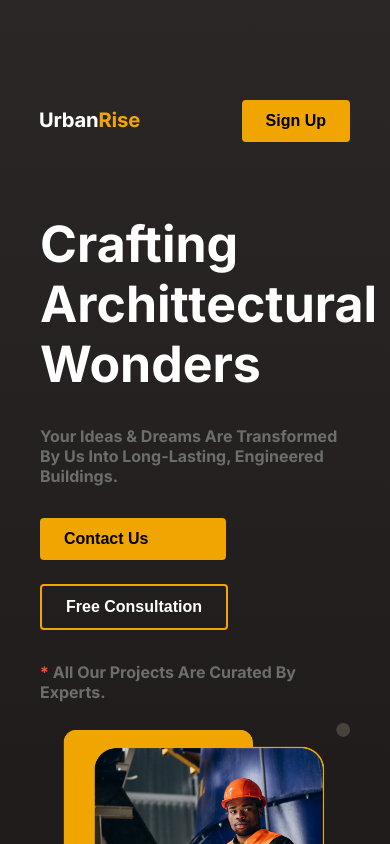
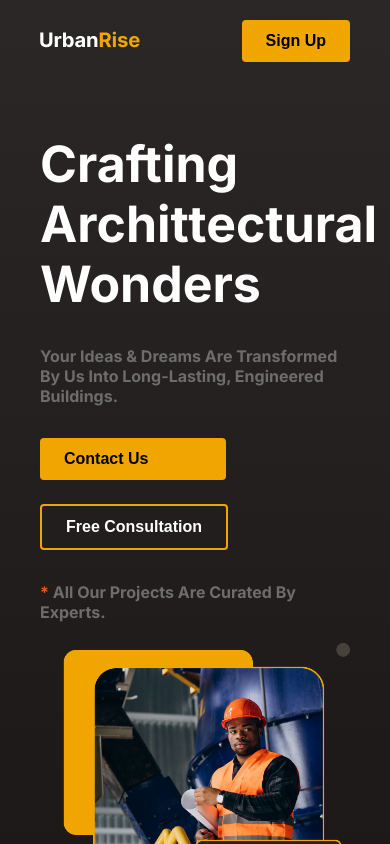
Before and after one commit to zaku86/urban-rise-app, a React (Create React App) app: page / in a window 390 px wide. Shown: the top 844 px of the page. Built offline with nearby package versions, Linux system fonts and the light colour scheme.

Commit message:
updated headers padding

```diff
--- a/src/global.css
+++ b/src/global.css
@@ -30,7 +30,7 @@ body {
 .hero-section {
   background: #2b2727;
   background: linear-gradient(180deg, #2b2727 0%, #1a1616 100%);
-  padding: 40px 120px 24px;
+  padding: 40px 120px 100px;
 }
 .hero-section.CTA {
   background: #2b2727;
@@ -70,7 +70,7 @@ body {
 .hero-content-container {
   display: flex;
   gap: 21px;
-  padding: 72px 0px 128px;
+  padding: 72px 0px 0px;
 }
 .left-hero {
   display: flex;
@@ -523,10 +523,13 @@ body {
   }
 }
 @media screen and (max-width: 900px) {
-  .hero-section,
+  .hero-section {
+    padding: 20px 40px 100px;
+  }
   .padding-class {
     padding: 100px 40px;
   }
+
   .link-item {
     display: none;
   }
```
